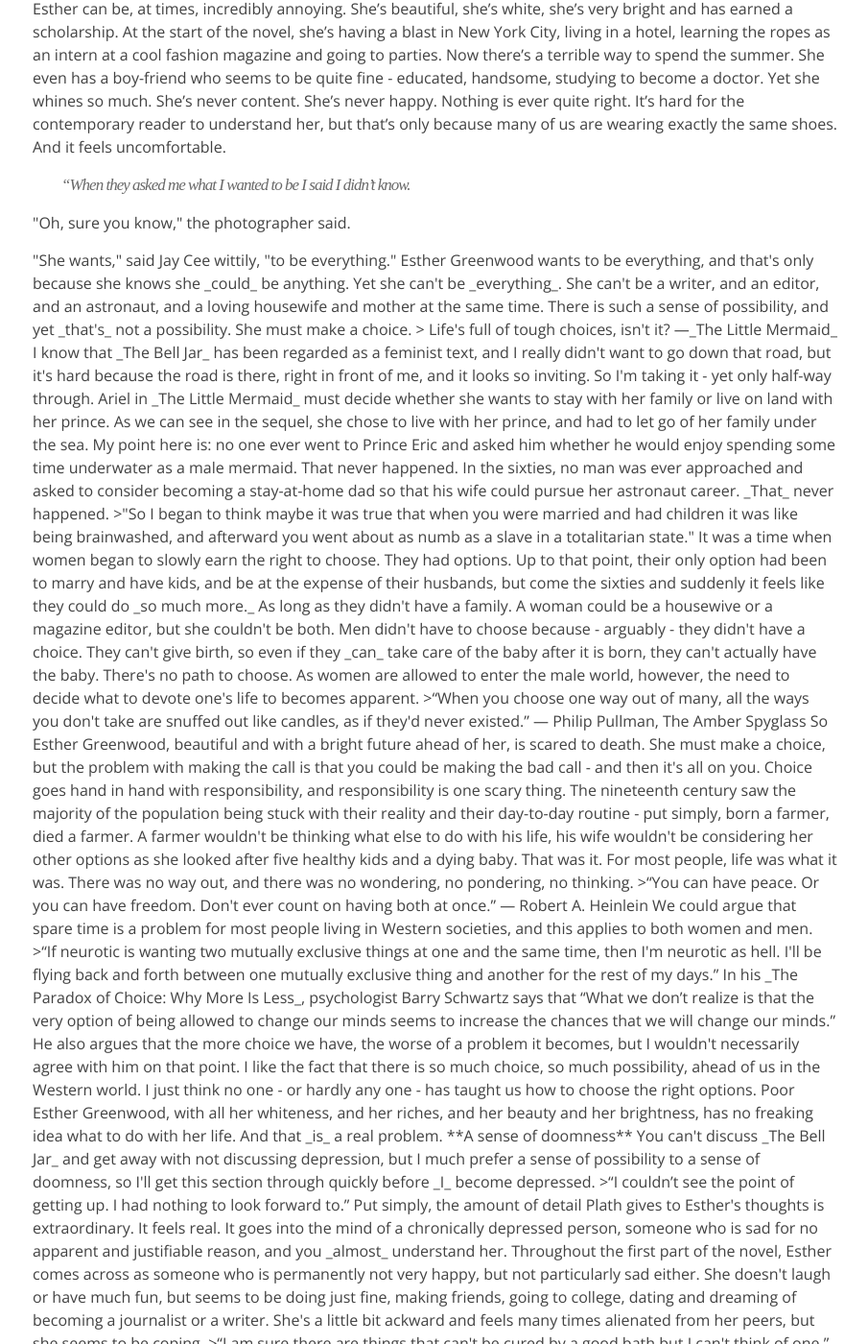
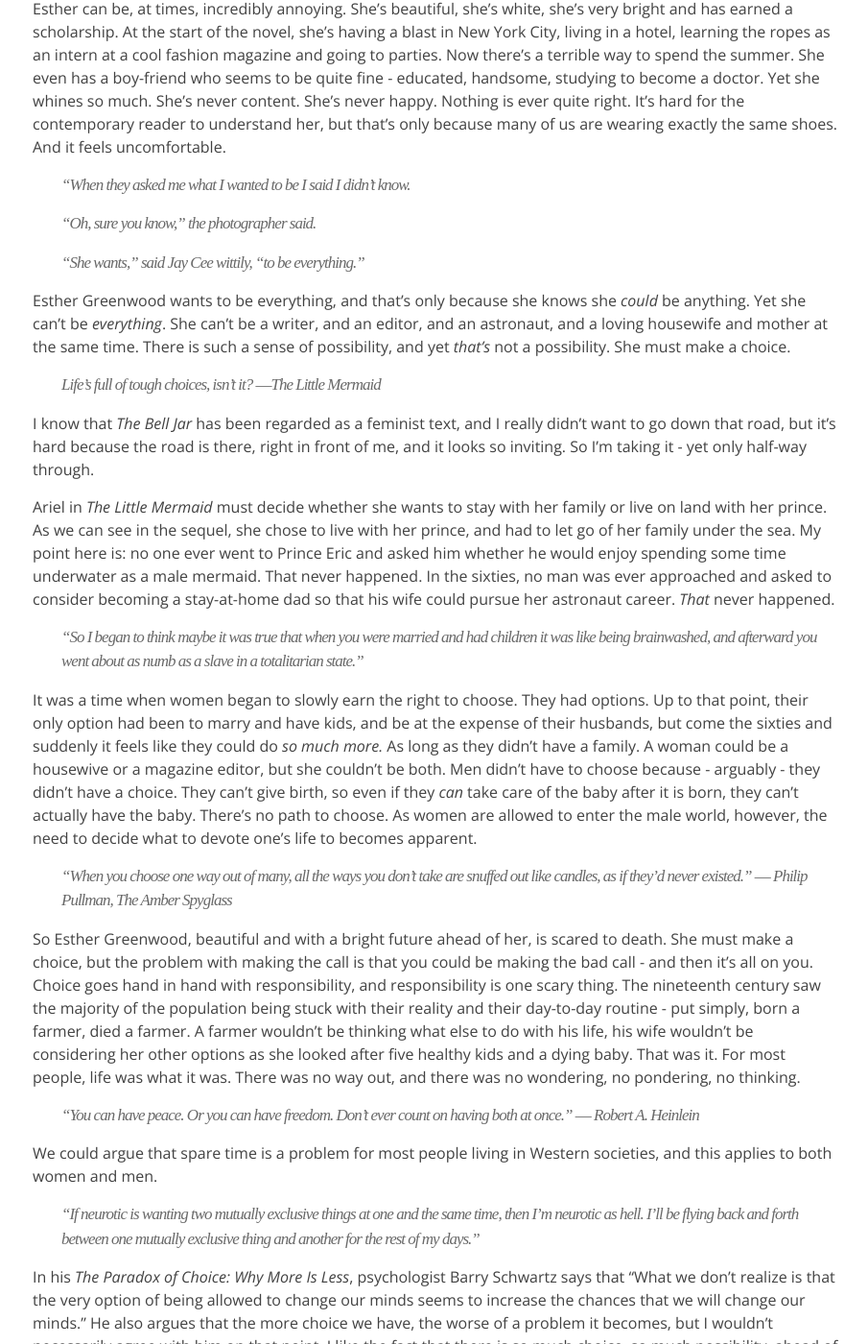
Before and after one commit to irenealgi/readbelow, a Jekyll site: the page built from _posts/2016-05-28-the-bell-jar-a-sense-of-possibility-and-the-anxiety-of-choice.md, in a window 1280 px wide and 1400 px high, scrolled down 1482 px. Shown: the whole window at 96% size, without its empty margins (186-1091 px from the left). Built offline with Jekyll 4.4.1, drawn with Linux system fonts in a browser that asks for light colours; some of the changed text lies outside the part shown.

Commit message:
Update 2016-05-28-the-bell-jar-a-sense-of-possibility-and-the-anxiety-of-choice.md

```diff
--- a/_posts/2016-05-28-the-bell-jar-a-sense-of-possibility-and-the-anxiety-of-choice.md
+++ b/_posts/2016-05-28-the-bell-jar-a-sense-of-possibility-and-the-anxiety-of-choice.md
@@ -23,10 +23,10 @@
 We like to criticise the poor, white little rich girl, and I guess I can't blame the less priviledged for feeling that way. Esther can be, at times, incredibly annoying. She's beautiful, she's white, she's very bright and has earned a scholarship. At the start of the novel, she's having a blast in New York City, living in a hotel, learning the ropes as an intern at a cool fashion magazine and going to parties. Now there's a terrible way to spend the summer. She even has a boy-friend who seems to be quite fine - educated, handsome, studying to become a doctor. Yet she whines so much. She's never content. She's never happy. Nothing is ever quite right. It's hard for the contemporary reader to understand her, but that's only because many of us are wearing exactly the same shoes. And it feels uncomfortable.
 
 >"When they asked me what I wanted to be I said I didn’t know.
-<p>
-"Oh, sure you know," the photographer said.
-<p>
-"She wants," said Jay Cee wittily, "to be everything."
+>
+>"Oh, sure you know," the photographer said.
+>
+>"She wants," said Jay Cee wittily, "to be everything."
 
 Esther Greenwood wants to be everything, and that's only because she knows she _could_ be anything. Yet she can't be _everything_. She can't be a writer, and an editor, and an astronaut, and a loving housewife and mother at the same time. There is such a sense of possibility, and yet _that's_ not a possibility. She must make a choice.
 
```
